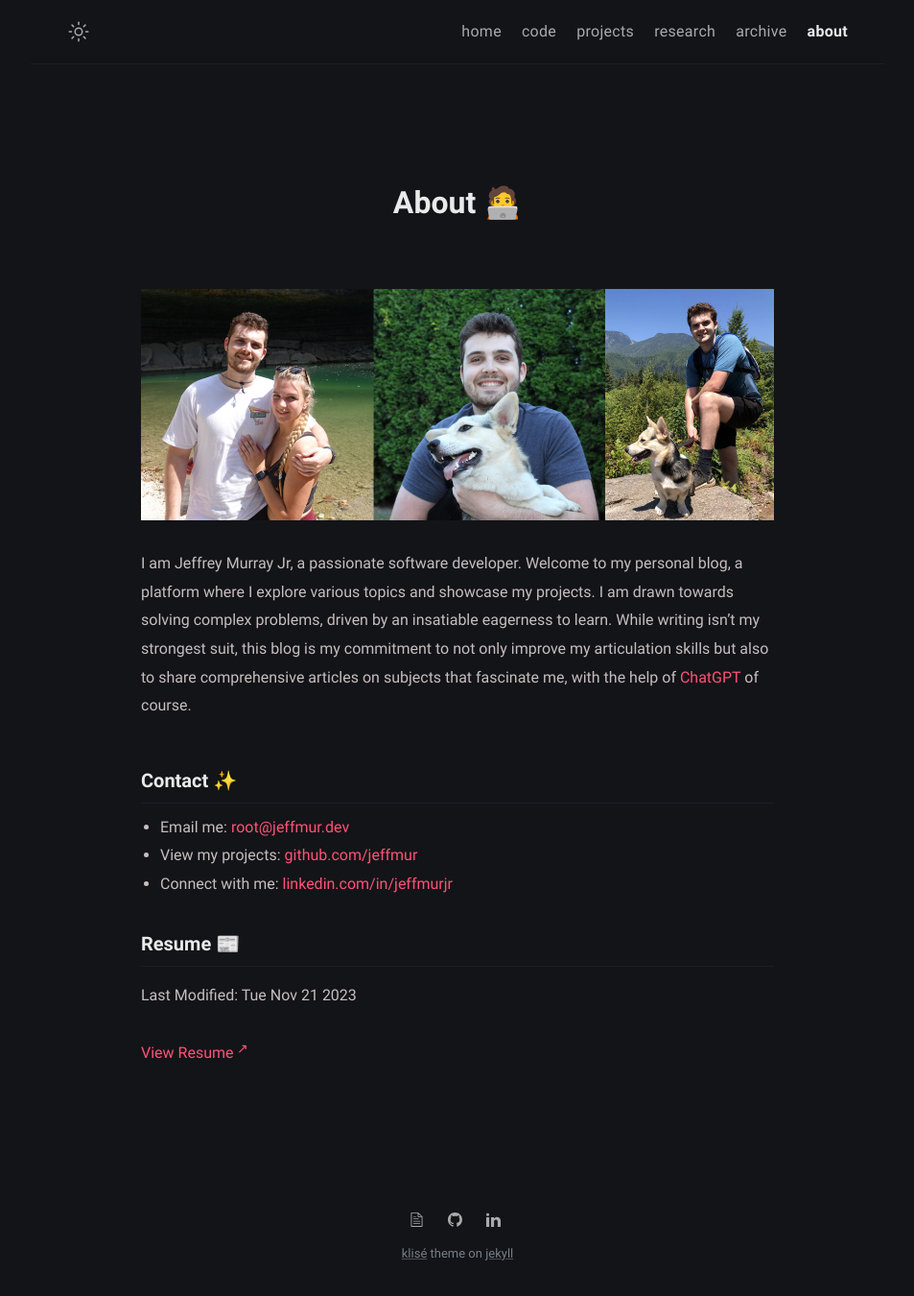
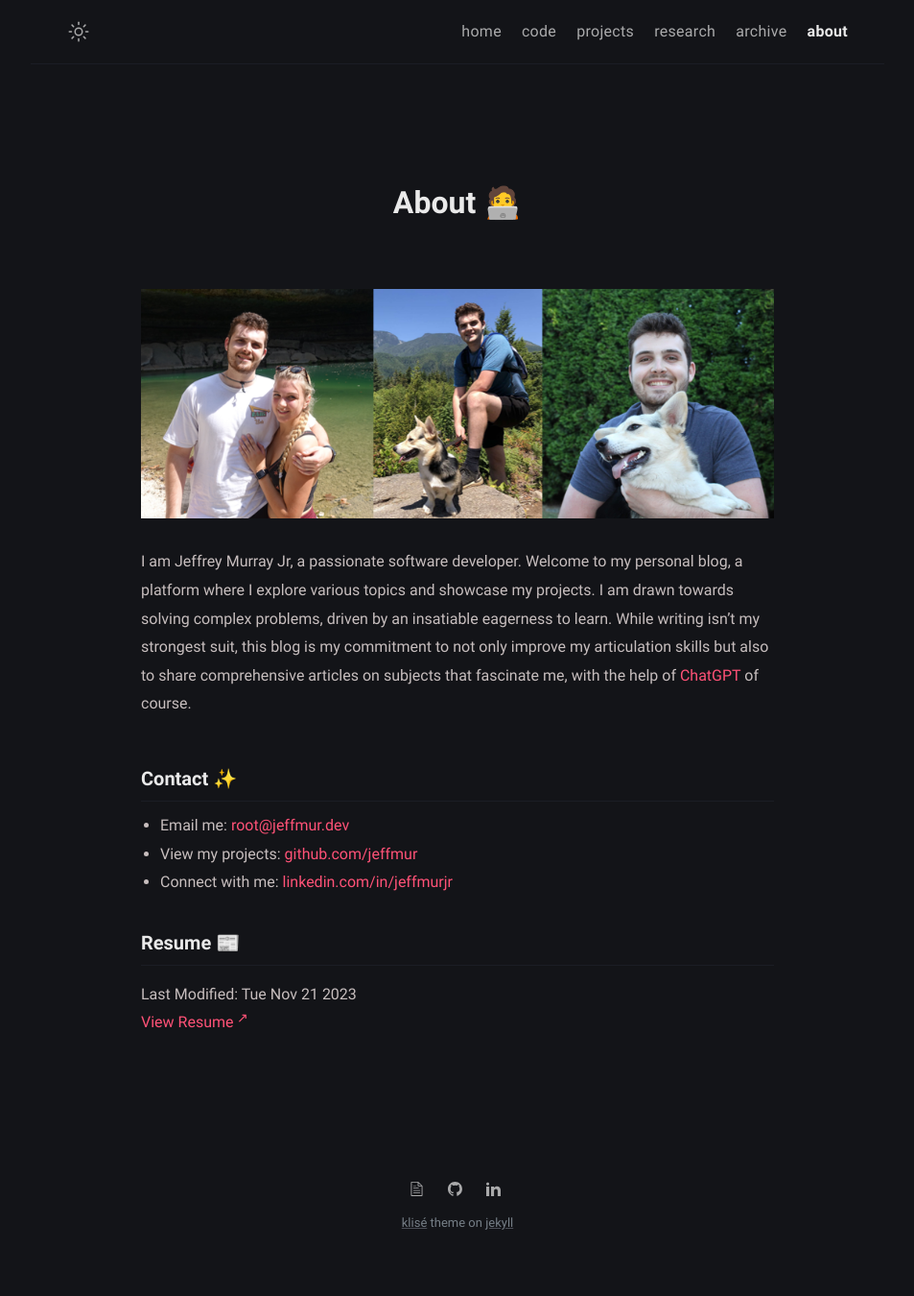
Before and after one commit to jeffmur/dev, a Jekyll site: the page built from about.md, in a window 1280 px wide. Shown: the whole page at 96% size, without its empty margins (163-1116 px from the left). Built offline with Jekyll 4.4.1, drawn with Linux system fonts in a browser that asks for light colours; after the commit the page ends 1318 px from its top, so only the background shows below that.

Commit message:
Center banner

```diff
--- a/about.md
+++ b/about.md
@@ -18,11 +18,13 @@
 
 ### Resume 📰
 
-<p>Last Modified: <span class="post-item-date" id="lastModified"></span></p>
+<p>Last Modified: <span class="post-item-date" id="lastModified"></span>
 
 <script>
     const date = new Date(document.lastModified);
     document.getElementById("lastModified").innerHTML = date.toDateString();
 </script>
+<br>
+<a href="{{ site.author.resume }}" target="_blank">View Resume</a>
 
-<a href="{{ site.author.resume }}" target="_blank">View Resume</a>
+</p>
```
Also changed, not shown: assets/img/banner.png.
